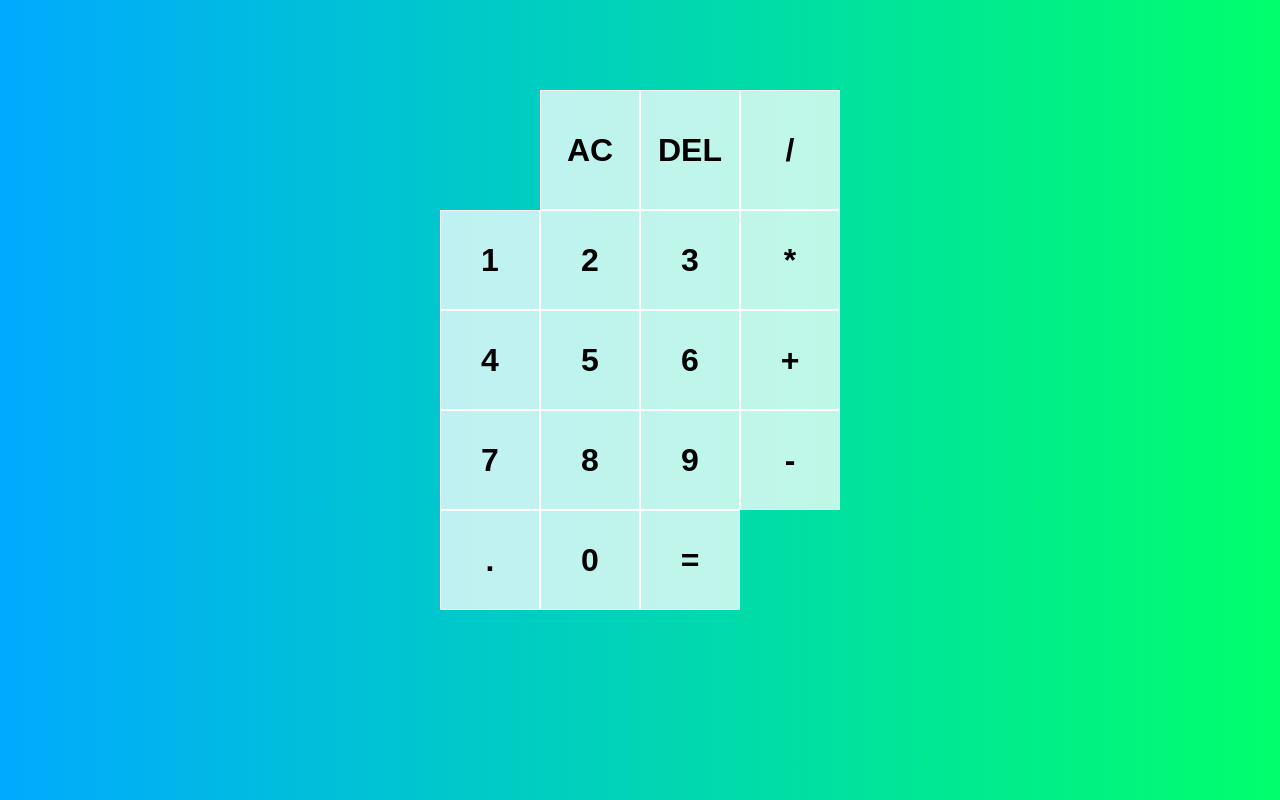
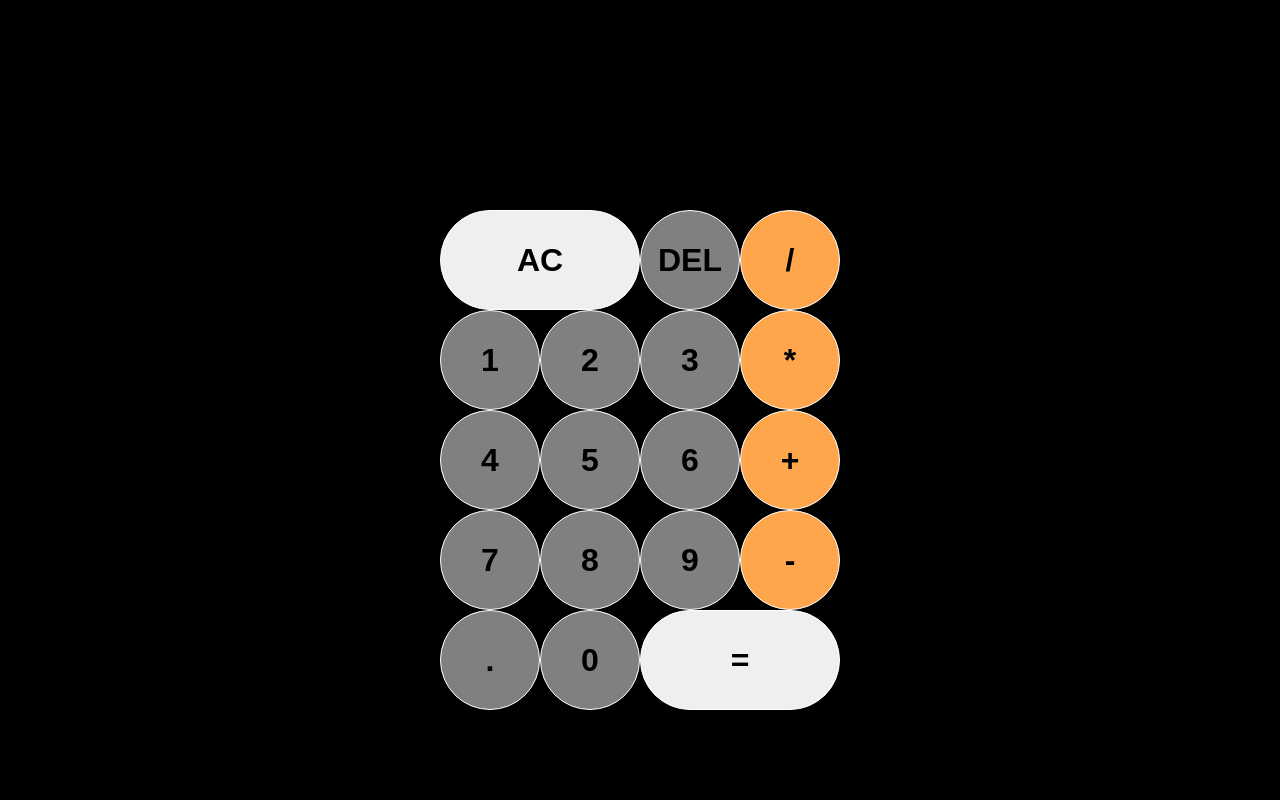
Before and after one commit to nadia643/calculator, a plain HTML site: page index.html in a window 1280 px wide. Drawn offline with Linux system fonts and the light colour scheme.

Commit message:
button styling

```diff
--- a/index.html
+++ b/index.html
@@ -15,22 +15,22 @@
                 <div class="current-operand"></div>
                 </div>
                 <button class="span-two">AC</button>
-                <button>DEL</button>
-                <button>/</button>
-                <button>1</button>
-                <button>2</button>
-                <button>3</button>
-                <button>*</button>
-                <button>4</button>
-                <button>5</button>
-                <button>6</button>
-                <button>+</button>
-                <button>7</button>
-                <button>8</button>
-                <button>9</button>
-                <button>-</button>
-                <button>.</button>
-                <button>0</button>
+                <button class="number">DEL</button>
+                <button class="operator-button">/</button>
+                <button class="number">1</button>
+                <button class="number">2</button>
+                <button class="number">3</button>
+                <button class="operator-button">*</button>
+                <button class="number">4</button>
+                <button class="number">5</button>
+                <button class="number">6</button>
+                <button class="operator-button">+</button>
+                <button class="number">7</button>
+                <button class="number">8</button>
+                <button class="number">9</button>
+                <button class="operator-button">-</button>
+                <button class="number">.</button>
+                <button class="number">0</button>
                 <button class="span-two">=</button>
             </div>
 
--- a/styles.css
+++ b/styles.css
@@ -6,7 +6,18 @@
 body {
     padding: 0;
     margin: 0;
-    background: linear-gradient(to right, #00aaff, #00ff6c)
+    background: black;
+}
+.number {
+    border-radius: 50%;
+    background-color: #808080;
+}
+.operator-button {
+    background-color: #ffa64d;
+
+}
+button {
+    border-radius: 90px;
 }
 .calculator-grid {
     display: grid;
@@ -21,10 +32,36 @@ body {
     font-size: 2rem;
     border: 1px solid white;
     outline: none;
-    background-color: rgba(255, 255, 255, .75)
 }
-.calculator-grid > button:hover {
-    background-color: rgba(255, 255, 255, .9)
+.calculator-grid > .operator-button:hover {
+    background-color: #ffcc99;
+}
+.calculator-grid > .number:hover {
+    background-color: #A9A9A9;
+}
+.span-two {
+    grid-column: span 2;
+}
+.calculator-grid > .span-two:hover {
+    background-color: #808080;
+}
 
-
+.output {
+    grid-column: 1 / -1;
+    background-color: rgba(0, 0, 0, .75);
+    display: flex;
+    align-items: flex-end;
+    justify-content: space-around;
+    padding: 10px;
+    word-wrap: break-word;
+    word-break: break-all;
+    font: white;
 }
+.output .previous-operand {
+    color: rgba(255, 255, 255, .75);
+    font-size: 1.5rem;
+}
+.output .current-operand {
+    color: white;
+    font-size: 2.5rem;
+}
```
